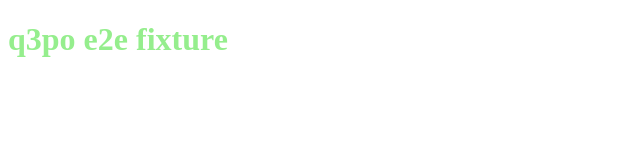
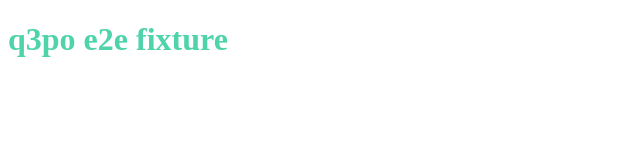
Before and after one commit to inspiration-q3po/q3po-e2e-fixture, a plain HTML site: page site/index.html in a window 1280 px wide. Shown: the whole page, without its empty margins (0-640 px from the left). Drawn offline with Linux system fonts and the light colour scheme.

Commit message:
Set the accent color to #4fd3ab

```diff
--- a/site/theme.css
+++ b/site/theme.css
@@ -1,5 +1,5 @@
 :root {
-  --accent: #95ee8d;
+  --accent: #4fd3ab;
 }
 
 h1 {
```
